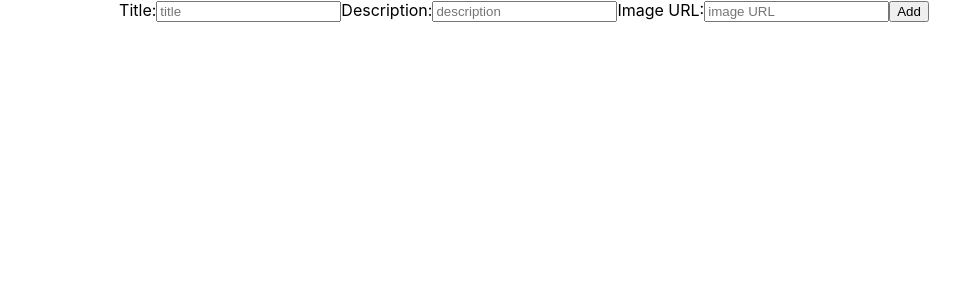
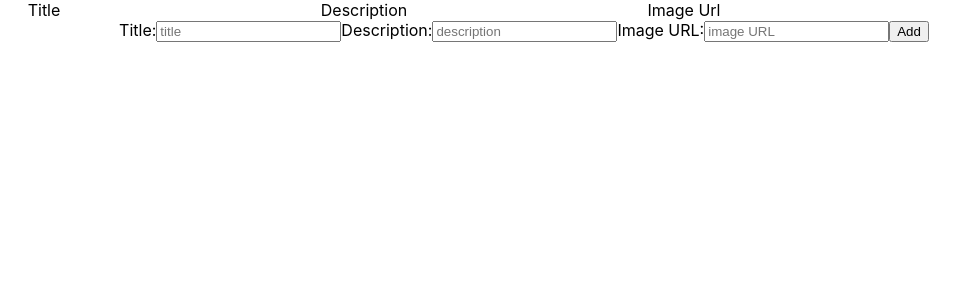
Before and after one commit to ranwahle/my-shopping-app, a React (Create React App) app: page / in a window 1280 px wide. Shown: the top 300 px of the page, without its empty margins (116-1076 px from the left). Built offline with nearby package versions, Linux system fonts and the light colour scheme.

Commit message:
initial commit

```diff
--- a/src/AddProduct.tsx
+++ b/src/AddProduct.tsx
@@ -20,7 +20,7 @@ export function AddProduct(props: {onAddProduct: (product: Product) => void}) {
     }
 
     const addProduct = () => {
-        props.onAddProduct(product);
+        props.onAddProduct({...product});
     }
 
     return (<div>
--- a/src/App.css
+++ b/src/App.css
@@ -5,6 +5,13 @@
 .App-logo {
   height: 40vmin;
   pointer-events: none;
+}
+
+.header {
+  display: flex;
+}
+.header > div {
+  width: 20em;
 }
 
 @media (prefers-reduced-motion: no-preference) {
--- a/src/App.tsx
+++ b/src/App.tsx
@@ -1,20 +1,34 @@
-import React, { useState } from 'react';
+import React, { useEffect, useState } from 'react';
 import { AddProduct } from './AddProduct';
 import './App.css';
 import { Product } from './products';
 import { ProductComponent } from './ProductComponent';
+import { Guid } from './guid-util';
 
 function App() {
   const [products, setProducts] = useState<Product[]>([]);
 
   const addProduct = (product: Product) => {
+    if (!product.id) {
+      product.id = Guid.newGuid();
+    }
     setProducts([...products, product])
   }
 
 
+  useEffect(() => {
+    document.title = `There are ${products.length} products`;})
+
   return (
     <div className="App">
-      {products.map(p => <ProductComponent {...p} ></ProductComponent>)
+      <div className="header">
+      <div>Title</div>
+      <div>Description</div>
+      <div>Image Url</div>
+      </div>
+
+
+      {products.map(p => <ProductComponent key={p.id} {...p} ></ProductComponent>)
       }
       <AddProduct onAddProduct={addProduct}></AddProduct>
     </div>
--- a/src/ProductComponent.css
+++ b/src/ProductComponent.css
@@ -7,3 +7,9 @@
     border: 1px solid;
     width: 20em;
 }
+
+.online::before {
+    content: '*';
+    border-radius: 1em;
+    color: green;
+}
--- a/src/ProductComponent.tsx
+++ b/src/ProductComponent.tsx
@@ -1,12 +1,19 @@
 import { Product } from './products';
 import './ProductComponent.css'
-import React from 'react';
+import { useEffect } from 'react';
+
+let onLine = false;
+
+function setIsOnline() {
+    onLine = Math.random() > 0.5;
+}
 
 export const ProductComponent = (product: Product ) => {
+    useEffect(() => setIsOnline())
     return  <div className='container'><div>
     {product?.title}
 </div>
-<div>{product.description}
+<div className={onLine? 'online': ''}>{product.description}
 </div>
 <div>
 <img src={product.imageUrl} alt={product.description}></img>
--- /dev/null
+++ b/src/guid-util.ts
@@ -0,0 +1,9 @@
+export class Guid {
+    static newGuid() {
+      return 'xxxxxxxx-xxxx-4xxx-yxxx-xxxxxxxxxxxx'.replace(/[xy]/g, function(c) {
+        let r = Math.random() * 16 | 0,
+          v = c === 'x' ? r : (r & 0x3 | 0x8);
+        return v.toString(16);
+      });
+    }
+  }
--- a/src/products.ts
+++ b/src/products.ts
@@ -2,6 +2,7 @@ export interface Product {
     title: string;
     description: string;
     imageUrl: string;
+    id?: string;
 }
 
 
```
